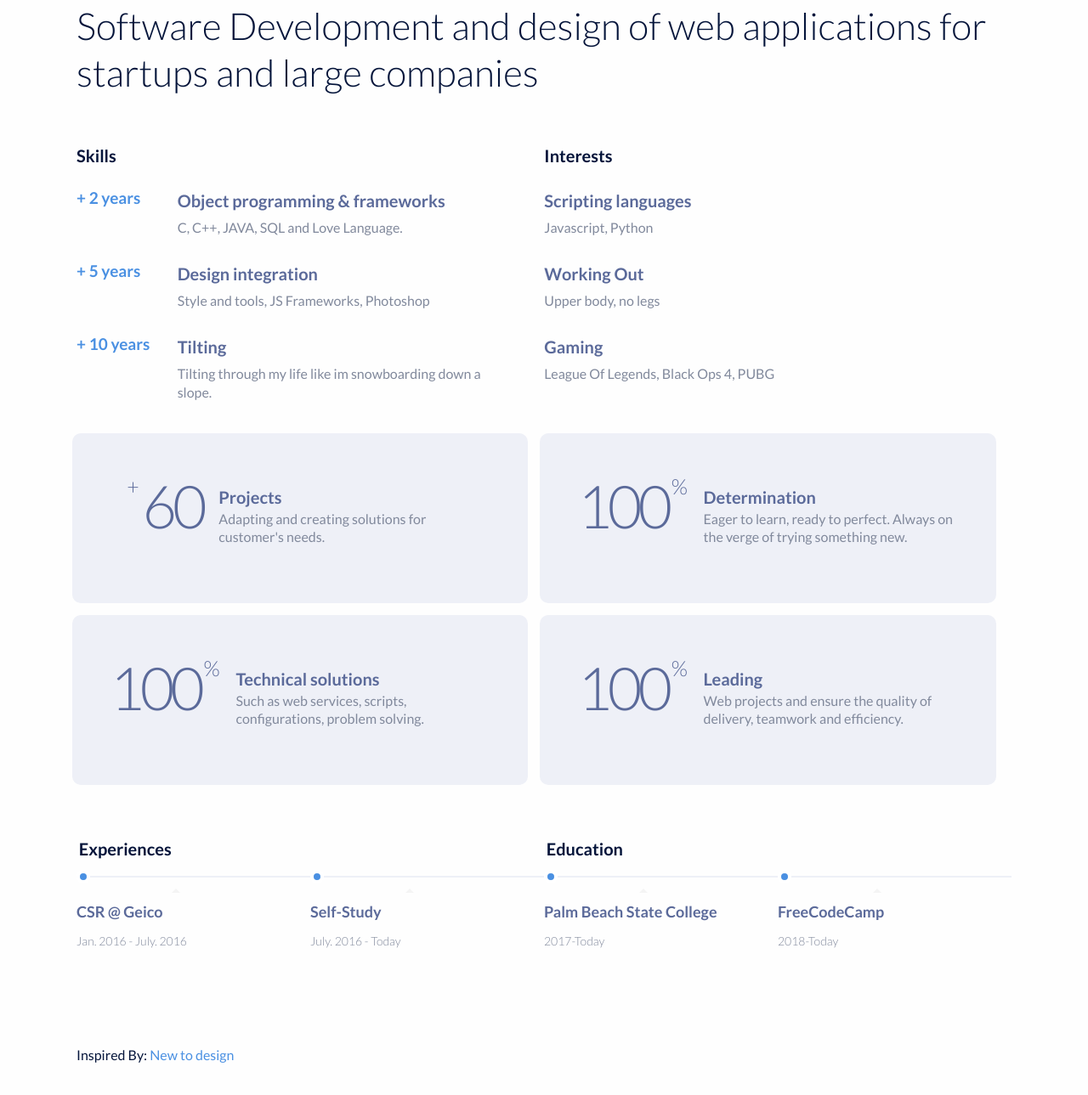
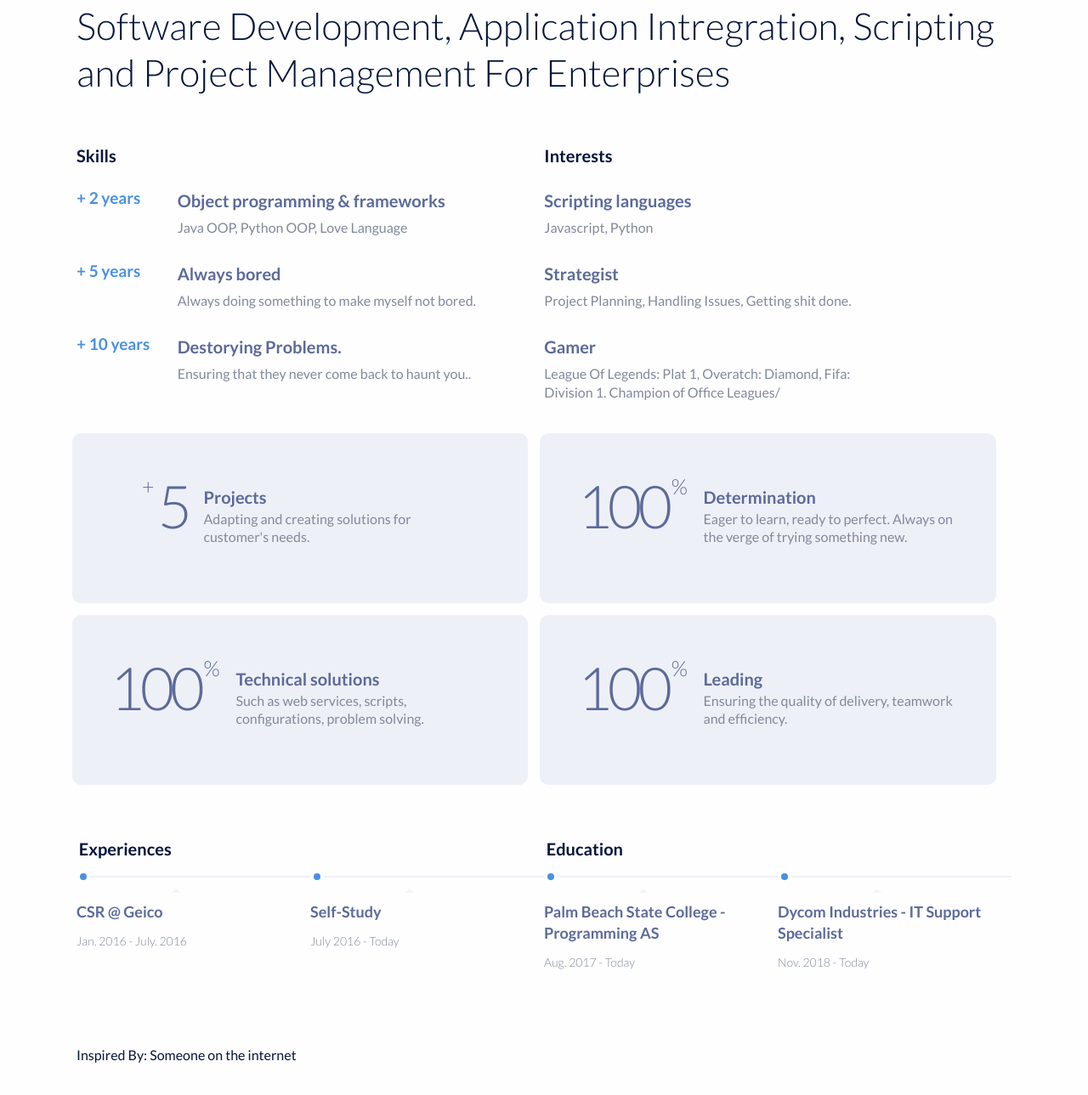
Before and after one commit to Tommyminh/Tommyminh.com, a plain HTML site: page index.html in a window 1280 px wide. Shown: the part 221-1510 px from the top of the page at 85% size. Drawn offline with Linux system fonts and the light colour scheme.

Commit message:
Updated to latest resume

```diff
--- a/index.html
+++ b/index.html
@@ -13,8 +13,7 @@
 			<span class="job-title" id="text1">Learner</span>
       <span class="email"><a href="mailto:thomasminh97@gmail.com">thomasminh97@gmail.com</a></span>
 
-			<h2 class="lead">Software Development and design of web applications
-for startups and large companies</h2>
+			<h2 class="lead">Software Development, Application Intregration, Scripting and Project Management For Enterprises</h2>
 		</div>
 	</div>
 
@@ -28,23 +27,23 @@ for startups and large companies</h2>
 				<span class="exp">+ 2 years</span>
 				<div>
 					<h3>Object programming & frameworks</h3>
-					<span>C, C++, JAVA, SQL and Love Language.</span>
+					<span>Java OOP, Python OOP, Love Language</span>
 				</div>
 			</div>
 
 			<div class="list-card">
 				<span class="exp">+ 5 years</span>
 				<div>
-					<h3>Design integration</h3>
-					<span>Style and tools, JS Frameworks, Photoshop</span>
+					<h3>Always bored</h3>
+					<span>Always doing something to make myself not bored.</span>
 				</div>
 			</div>
 
 			<div class="list-card">
 				<span class="exp">+ 10 years</span>
 				<div>
-					<h3>Tilting</h3>
-					<span>Tilting through my life like im snowboarding down a slope.</span>
+					<h3>Destorying Problems.</h3>
+					<span>Ensuring that they never come back to haunt you..</span>
 				</div>
 			</div>
 
@@ -62,15 +61,15 @@ for startups and large companies</h2>
 
 				<div class="list-card">
 					<div>
-						<h3>Working Out</h3>
-						<span>Upper body, no legs</span>
+						<h3>Strategist</h3>
+						<span>Project Planning, Handling Issues, Getting shit done.</span>
 					</div>
 				</div>
 
       		<div class="list-card">
 					<div>
-						<h3>Gaming</h3>
-						<span>League Of Legends, Black Ops 4, PUBG </span>
+						<h3>Gamer</h3>
+						<span>League Of Legends: Plat 1, Overatch: Diamond, Fifa: Division 1. Champion of Office Leagues/</span>
 					</div>
 				</div>
 		</div>
@@ -83,7 +82,7 @@ for startups and large companies</h2>
 		<div class="card">
 			<div class="skill-level">
 				<span>+</span>
-				<h2>60</h2>
+				<h2>5</h2>
 			</div>
 
 			<div class="skill-meta">
@@ -127,7 +126,7 @@ for startups and large companies</h2>
 
 			<div class="skill-meta">
 				<h3>Leading</h3>
-				<span>Web projects and ensure the quality of delivery, teamwork and efficiency.</span>
+				<span>Ensuring the quality of delivery, teamwork and efficiency.</span>
 			</div>
 		</div>
 
@@ -151,24 +150,24 @@ for startups and large companies</h2>
 		    <p class="description">
 		      Self-Study
 		    </p>
-		    <span class="date">July. 2016 - Today</span>
+		    <span class="date">July 2016 - Today</span>
 		  </li>
 
 		  		  <li>
 		    <p class="line">Education</p>
 		    <span class="point"></span>
 		    <p class="description">
-		      Palm Beach State College
+		      Palm Beach State College - Programming AS
 		    </p>
-		    <span class="date">2017-Today</span>
+		    <span class="date">Aug. 2017 - Today</span>
 		  </li>
 
 		  		  <li>
 		    <span class="point"></span>
 		    <p class="description">
-		      FreeCodeCamp
+		      Dycom Industries - IT Support Specialist
 		    </p>
-		    <span class="date">2018-Today</span>
+		    <span class="date">Nov. 2018 - Today</span>
 		  </li>
 		</ol>
 
@@ -179,7 +178,7 @@ for startups and large companies</h2>
 
 
 	<footer class="container">
-		<span style="font-size: 16px; margin-top: ">Inspired By: <a href="https://newtodesign.com/">New to design </a>
+		<span style="font-size: 16px; margin-top: ">Inspired By: Someone on the internet </a>
 
 
 </body>
```
